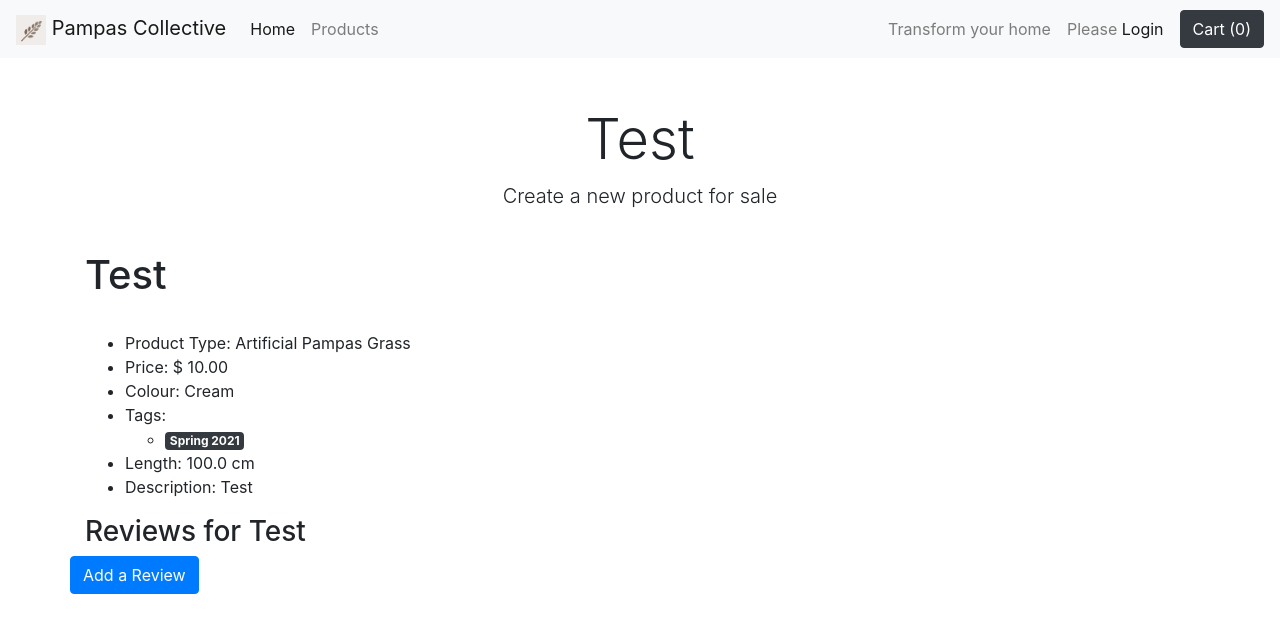
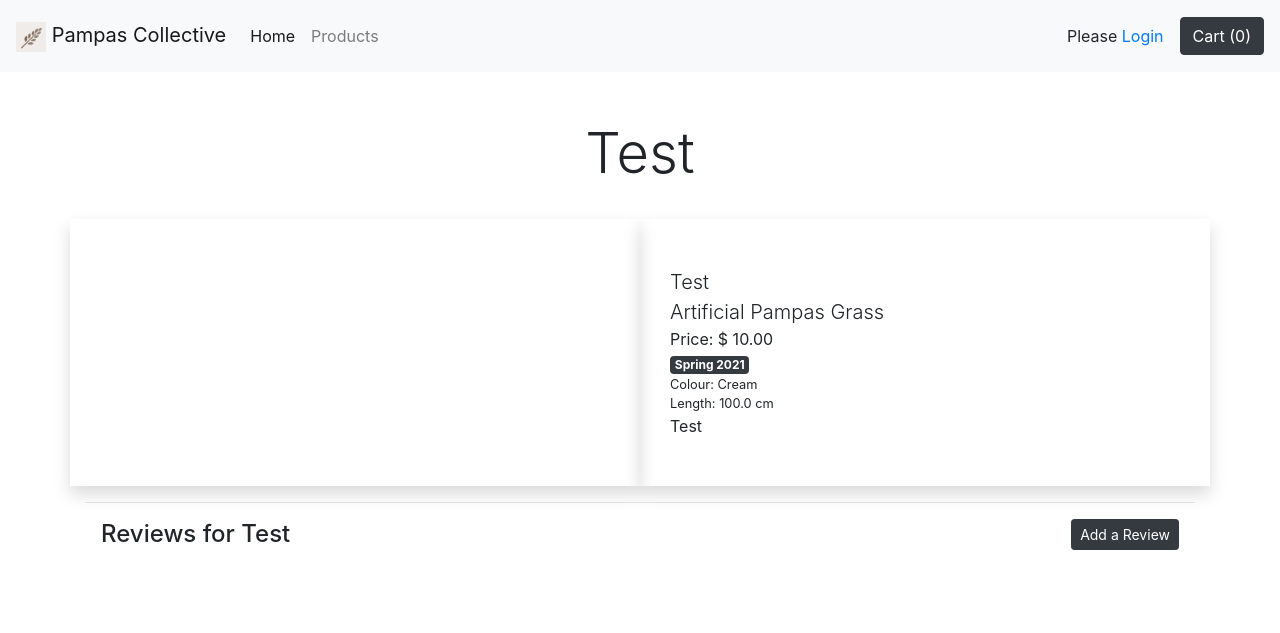
Before and after one commit to Malrhis/project-4-codeinstitute, a Django app: page /products/product_details/2 in a window 1280 px wide. Shown: the top 633 px of the page. Run offline with Django 3.2, Linux system fonts and the light colour scheme; data comes from the database, SQL or seed files in the repository; some libraries are stand-ins or nearby versions.

Commit message:
update product screens and navbar fixes

```diff
--- a/products/templates/products/product-details.template.html
+++ b/products/templates/products/product-details.template.html
@@ -12,44 +12,49 @@
 
 {% block content %}
 <div class="container">
-    <div class="px-3 py-3 pt-md-5 pb-md-4 mx-auto text-center">
+    <div class="px-3 py-2 pt-md-5 pb-md-4 mx-auto text-center">
         <h1 class="display-4">{{product.name}}</h1>
-      <p class="lead">Create a new product for sale</p>
     </div>
-
-
-<h1>{{product.name}}</h1>
-<img src="{{product.image.cdn_url}}"/>
-<ul>
-    <li>Product Type: {{product.product_type}}</li>
-    <li>Price: $ {{product.price}}</li>
-    <li>Colour: {{product.colour}}</li>
-    <li>Tags:</li>
-    <ul>
+    <div class="row">
+        <div class="col-md-6 shadow">
+            <div>
+                <img class="card-img-top img-fluid" src="{{product.image.cdn_url}}" />
+            </div>
+        </div>
+        <div class="col-md-6 shadow">
+            <div class="container py-5">
+                <p class="mb-0 lead">{{product.name}}</p>
+                <p class="mb-0 lead">{{product.product_type}}</p>
+                <p class="mb-0">Price: $ {{product.price}}</p>
+                <p class="mb-0">
                     {% for t in product.tag.all %}
-        <li>
                     <span class="badge badge-dark">{{t.name}}</span>
-        </li>
                     {% endfor %}
-    </ul>
-    <li>Length: {{product.length}} cm</li>
-    <li>Description: {{product.desc}}</li>
-</ul>
-
-<h3>Reviews for {{ product.name }}</h3>
-<div class="row">
-    <a href="{% url 'create_review_route' product_id=product.id %}" class="btn btn-primary">Add a Review</a>
+                </p>
+                <p class="small mb-0">Colour: {{product.colour}}</p>
+                <p class="small mb-0">Length: {{product.length}} cm</p>
+                <p class="mb-0">{{product.desc}}</p>
+            </div>
+        </div>
+    </div>
+    <hr class="my-3">
+    <div class="row px-3 py-0 pb-md-4 ">
+        <div class="col d-flex justify-content-between">
+            <h4 class="d-inline-block my-auto">Reviews for {{ product.name }}</h4>
+            <a href="{% url 'create_review_route' product_id=product.id %}" class="btn btn-sm btn-dark">Add a Review</a>
+        </div>
     </div>
     {% for review in product.review_set.all %}
     <div class="card">
-    <h4 class="card-title">{{review.title}}</h3>
-        <div class="card-body">
-            <p>Review submitted on {{review.date}}</p>
-            <p>{{review.content}}</p>
-            <h4>Submitted by {{review.owner}}</h4>
+        <div class="card-header small py-1">
+            Review submitted on {{review.date}}
+        </div>
+        <div class="card-body py-1">
+            <p class="card-title mb-1">{{review.title}}</hp>
+                <p class="small card-text mb-1">{{review.content}}</p>
+                <p class="small card-text text-muted">Submitted by {{review.owner}}</p>
         </div>
     </div>
-
     {% endfor %}
-
+</div>
 {% endblock %}
--- a/products/templates/products/show-products.template.html
+++ b/products/templates/products/show-products.template.html
@@ -21,10 +21,10 @@ Product Listing
 </div>
 <div class="container">
 
-    <section class="jumbotron text-center">
+    <section class="products-banner jumbotron text-center">
         <div class="container">
             <h1 class="jumbotron-heading">Our Products</h1>
-            <p class="lead text-muted">Specially curated for your home decor needs</p>
+            <p class="lead">Specially curated for your home decor needs</p>
         </div>
     </section>
 
--- a/static/style.css
+++ b/static/style.css
@@ -2,7 +2,7 @@
     height: 56px;
 }
 
-.featurette-one{
+ .featurette-one{
     background-image: url("https://magazinec.com/wp-content/uploads/2019/07/Hero-9.jpg");
     background-position: center;
     background-repeat: no-repeat;
@@ -23,3 +23,10 @@
 label{
    margin-right:4px;
 }
+
+.products-banner{
+    background-image: url("https://magazinec.com/wp-content/uploads/2019/07/Hero-9.jpg");
+    background-position: center;
+    background-repeat: no-repeat;
+    background-size: cover;
+}
--- a/templates/base.template.html
+++ b/templates/base.template.html
@@ -33,14 +33,10 @@
                     <a class="nav-link" href="/products">Products</a>
                 </li>
             </ul>
-            <span class="navbar-text mr-3">
-                Transform your home
-            </span>
-
             {% if request.user.is_authenticated  %}
-            <span class="navbar-text mr-3">Welcome {{request.user}}</span>
+            <div class="nav-item my-3 mr-3">Welcome, <span><strong>{{request.user}}</strong></span></div>
             {% else %}
-            <span class="navbar-text mr-3">Please <a href="/accounts/login">Login</span>
+            <div class="nav-item my-3 mr-3">Please <a href="/accounts/login">Login</div>
             {%endif%}
             <div class="nav-item">
                 <a href="{% url 'view_cart' %}" class="btn btn-dark">Cart ({{items_in_cart}})</a>
```
Also changed, not shown: reviews/templates/reviews/create-reviews.template.html (+16 -8 lines). Lines whose indentation alone changed are shown as unchanged.
